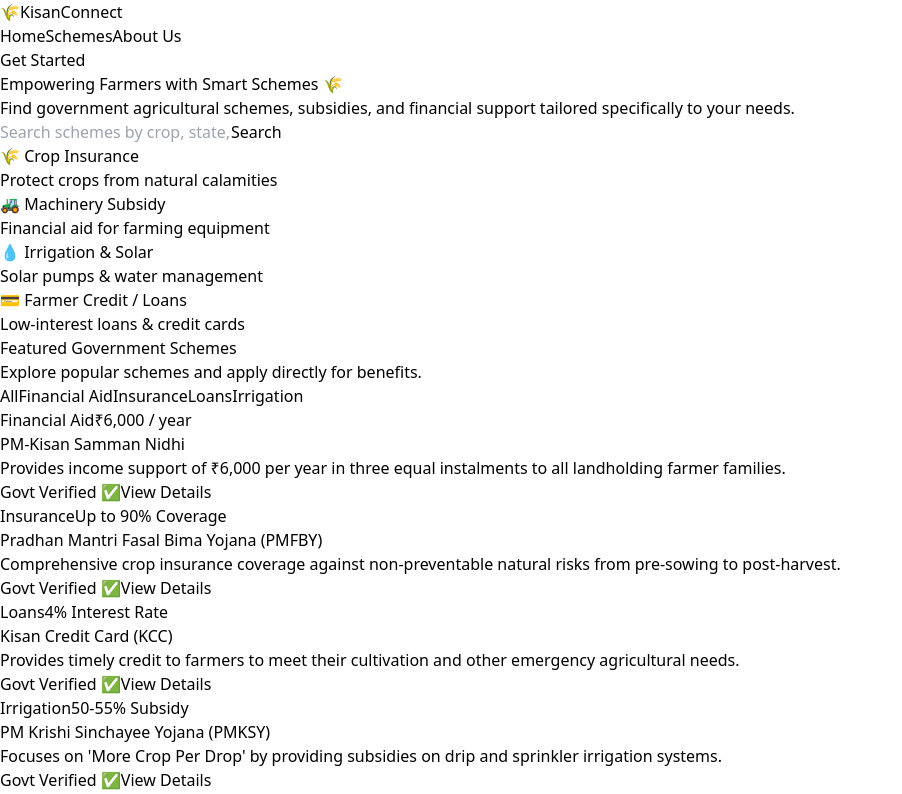
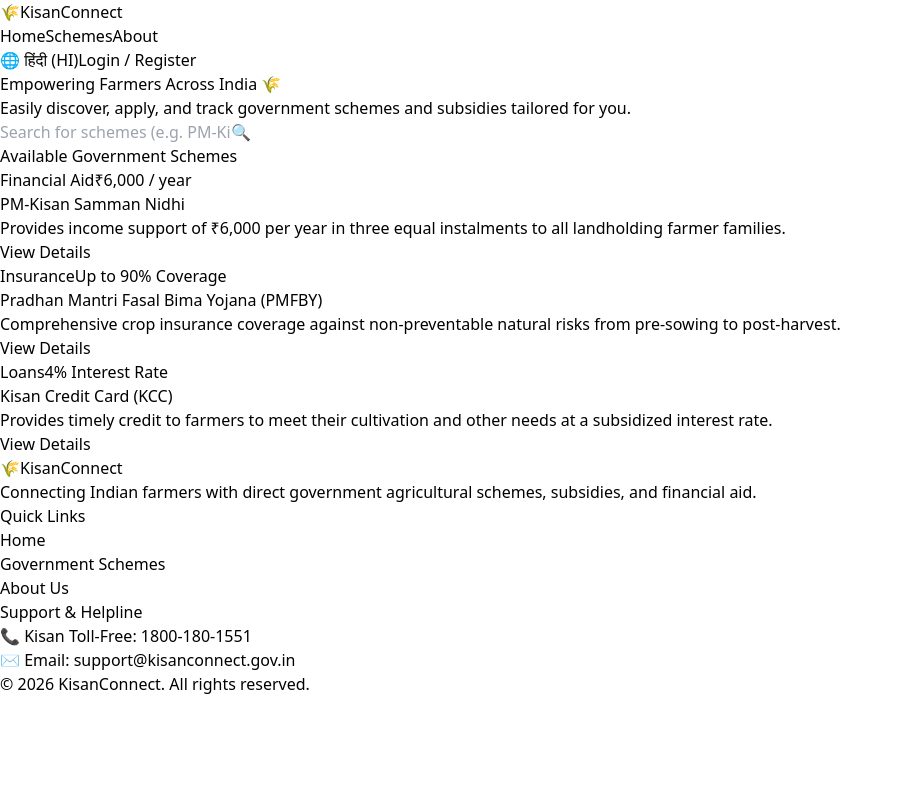
Before and after one commit to chikolavosaki-sys/KISSANCONNECT, a React (Vite) app in the folder frontend/: page / in a window 1280 px wide. Shown: the top 794 px of the page, without its empty margins (0-902 px from the left). Built offline with nearby package versions, Linux system fonts and the light colour scheme.

Commit message:
Add Language Switcher for Hindi and English support

```diff
--- a/frontend/src/App.jsx
+++ b/frontend/src/App.jsx
@@ -3,19 +3,20 @@ import Navbar from './components/Navbar';
 import Hero from './components/Hero';
 import SchemesList from './components/SchemesList';
 import Footer from './components/Footer';
+import { LanguageProvider } from './context/LanguageContext';
 
 function App() {
   return (
-    <div className="min-h-screen bg-gray-50 flex flex-col justify-between">
-      <div>
+    <LanguageProvider>
+      <div className="min-h-screen bg-slate-50 flex flex-col font-sans">
         <Navbar />
-        <main>
+        <main className="flex-grow">
           <Hero />
           <SchemesList />
         </main>
+        <Footer />
       </div>
-      <Footer />
-    </div>
+    </LanguageProvider>
   );
 }
 
--- a/frontend/src/components/Navbar.jsx
+++ b/frontend/src/components/Navbar.jsx
@@ -1,38 +1,49 @@
-import React from 'react';
+import React, { useState } from 'react';
+import AuthModal from './AuthModal';
+import { useLanguage } from '../context/LanguageContext';
 
 const Navbar = () => {
+  const [isAuthOpen, setIsAuthOpen] = useState(false);
+  const { lang, toggleLanguage, t } = useLanguage();
+
   return (
-    <nav className="bg-emerald-800 text-white shadow-md">
+    <>
+      <nav className="bg-white shadow-sm border-b sticky top-0 z-40">
         <div className="max-w-7xl mx-auto px-4 sm:px-6 lg:px-8">
-        <div className="flex items-center justify-between h-16">
-          {/* Logo */}
-          <div className="flex items-center space-x-2 cursor-pointer">
+          <div className="flex justify-between h-16 items-center">
+            <div className="flex items-center space-x-2">
               <span className="text-2xl">🌾</span>
-            <span className="font-bold text-xl tracking-wide">KisanConnect</span>
+              <span className="font-bold text-xl text-emerald-800">KisanConnect</span>
             </div>
 
-          {/* Navigation Links */}
             <div className="hidden md:flex items-center space-x-8">
-            <a href="#home" className="hover:text-emerald-200 transition duration-150">
-              Home
-            </a>
-            <a href="#schemes" className="hover:text-emerald-200 transition duration-150">
-              Schemes
-            </a>
-            <a href="#about" className="hover:text-emerald-200 transition duration-150">
-              About Us
-            </a>
+              <a href="#home" className="text-gray-700 hover:text-emerald-600 font-medium text-sm">{t.navHome}</a>
+              <a href="#schemes" className="text-gray-700 hover:text-emerald-600 font-medium text-sm">{t.navSchemes}</a>
+              <a href="#about" className="text-gray-700 hover:text-emerald-600 font-medium text-sm">{t.navAbout}</a>
             </div>
 
-          {/* Action Button */}
-          <div>
-            <button className="bg-emerald-500 hover:bg-emerald-600 text-white font-medium px-4 py-2 rounded-lg shadow transition duration-200">
-              Get Started
+            <div className="flex items-center space-x-3">
+              {/* Language Switch Button */}
+              <button
+                onClick={toggleLanguage}
+                className="bg-gray-100 hover:bg-gray-200 text-gray-800 text-xs px-3 py-1.5 rounded-full font-semibold flex items-center gap-1 border transition cursor-pointer"
+              >
+                🌐 {lang === 'en' ? 'हिंदी (HI)' : 'English (EN)'}
+              </button>
+
+              <button
+                onClick={() => setIsAuthOpen(true)}
+                className="bg-emerald-600 hover:bg-emerald-700 text-white px-4 py-2 rounded-lg text-sm font-medium transition duration-200"
+              >
+                {t.loginBtn}
               </button>
             </div>
           </div>
         </div>
       </nav>
+
+      <AuthModal isOpen={isAuthOpen} onClose={() => setIsAuthOpen(false)} />
+    </>
   );
 };
 
--- a/frontend/src/components/SchemesList.jsx
+++ b/frontend/src/components/SchemesList.jsx
@@ -1,165 +1,63 @@
-import React, { useState } from 'react';
+import React from 'react';
+import { useLanguage } from '../context/LanguageContext';
 
-const schemesData = [
+const SchemesList = () => {
+  const { t } = useLanguage();
+
+  const schemes = [
     {
       id: 1,
       title: "PM-Kisan Samman Nidhi",
       category: "Financial Aid",
-    description: "Provides income support of ₹6,000 per year in three equal instalments to all landholding farmer families.",
-    benefit: "₹6,000 / year",
-    badgeColor: "bg-blue-100 text-blue-800",
-    eligibility: "Small and marginal farmers holding cultivable land up to 2 hectares.",
-    documents: ["Aadhaar Card", "Land Ownership Papers", "Bank Account Details"]
+      desc: "Provides income support of ₹6,000 per year in three equal instalments to all landholding farmer families.",
+      badge: "₹6,000 / year"
     },
     {
       id: 2,
       title: "Pradhan Mantri Fasal Bima Yojana (PMFBY)",
       category: "Insurance",
-    description: "Comprehensive crop insurance coverage against non-preventable natural risks from pre-sowing to post-harvest.",
-    benefit: "Up to 90% Coverage",
-    badgeColor: "bg-purple-100 text-purple-800",
-    eligibility: "All farmers growing notified crops in notified areas including sharecroppers.",
-    documents: ["Land Revenue Receipt", "Sowing Certificate", "Bank Passbook", "Aadhaar Card"]
+      desc: "Comprehensive crop insurance coverage against non-preventable natural risks from pre-sowing to post-harvest.",
+      badge: "Up to 90% Coverage"
     },
     {
       id: 3,
       title: "Kisan Credit Card (KCC)",
       category: "Loans",
-    description: "Provides timely credit to farmers to meet their cultivation and other emergency agricultural needs.",
-    benefit: "4% Interest Rate",
-    badgeColor: "bg-green-100 text-green-800",
-    eligibility: "Farmers - individual/joint borrowers, tenant farmers, and self-help groups.",
-    documents: ["Identity Proof", "Address Proof", "Land Ownership Documents"]
-  },
-  {
-    id: 4,
-    title: "PM Krishi Sinchayee Yojana (PMKSY)",
-    category: "Irrigation",
-    description: "Focuses on 'More Crop Per Drop' by providing subsidies on drip and sprinkler irrigation systems.",
-    benefit: "50-55% Subsidy",
-    badgeColor: "bg-yellow-100 text-yellow-800",
-    eligibility: "Farmers owning land or having land under lease for at least 7 years.",
-    documents: ["Land Records", "Water Source Availability Proof", "Bank Account Details"]
-  },
+      desc: "Provides timely credit to farmers to meet their cultivation and other needs at a subsidized interest rate.",
+      badge: "4% Interest Rate"
+    }
   ];
 
-const categories = ["All", "Financial Aid", "Insurance", "Loans", "Irrigation"];
-
-const SchemesList = () => {
-  const [selectedCategory, setSelectedCategory] = useState("All");
-  const [selectedScheme, setSelectedScheme] = useState(null);
-
-  const filteredSchemes = selectedCategory === "All"
-    ? schemesData
-    : schemesData.filter((scheme) => scheme.category === selectedCategory);
-
   return (
-    <section id="schemes" className="max-w-7xl mx-auto px-4 sm:px-6 lg:px-8 py-10">
-      <div className="text-center mb-8">
-        <h2 className="text-3xl font-extrabold text-gray-900">Featured Government Schemes</h2>
-        <p className="mt-2 text-gray-600">Explore popular schemes and apply directly for benefits.</p>
+    <section id="schemes" className="max-w-7xl mx-auto px-4 sm:px-6 lg:px-8 py-12">
+      <div className="text-center mb-10">
+        <h2 className="text-2xl sm:text-3xl font-bold text-gray-900">
+          {t.schemesHeader}
+        </h2>
       </div>
 
-      {/* Category Filter Tabs */}
-      <div className="flex flex-wrap justify-center gap-2 mb-8">
-        {categories.map((cat) => (
-          <button
-            key={cat}
-            onClick={() => setSelectedCategory(cat)}
-            className={`px-4 py-2 rounded-full text-sm font-medium transition duration-200 ${
-              selectedCategory === cat
-                ? "bg-emerald-700 text-white shadow"
-                : "bg-gray-200 text-gray-700 hover:bg-gray-300"
-            }`}
-          >
-            {cat}
-          </button>
-        ))}
+      <div className="grid grid-cols-1 md:grid-cols-2 lg:grid-cols-3 gap-6">
+        {schemes.map((scheme) => (
+          <div key={scheme.id} className="bg-white rounded-xl border border-gray-200 p-6 shadow-sm hover:shadow-md transition flex flex-col justify-between">
+            <div>
+              <div className="flex justify-between items-start mb-3">
+                <span className="text-xs font-semibold px-2.5 py-1 bg-emerald-50 text-emerald-700 rounded-full">
+                  {scheme.category}
+                </span>
+                <span className="text-xs font-bold text-emerald-800 bg-emerald-100 px-2 py-0.5 rounded">
+                  {scheme.badge}
+                </span>
+              </div>
+              <h3 className="text-lg font-bold text-gray-900 mb-2">{scheme.title}</h3>
+              <p className="text-gray-600 text-sm mb-4 line-clamp-3">{scheme.desc}</p>
             </div>
 
-      {/* Scheme Cards Grid */}
-      <div className="grid grid-cols-1 md:grid-cols-2 lg:grid-cols-2 gap-6">
-        {filteredSchemes.map((scheme) => (
-          <div
-            key={scheme.id}
-            className="bg-white p-6 rounded-2xl shadow-sm border border-gray-100 flex flex-col justify-between hover:shadow-md transition duration-200"
-          >
-            <div>
-              <div className="flex justify-between items-start mb-3">
-                <span className={`px-3 py-1 rounded-full text-xs font-semibold ${scheme.badgeColor}`}>
-                  {scheme.category}
-                </span>
-                <span className="text-xs font-bold text-emerald-600 bg-emerald-50 px-2 py-1 rounded">
-                  {scheme.benefit}
-                </span>
-              </div>
-              <h3 className="text-xl font-bold text-gray-900 mb-2">{scheme.title}</h3>
-              <p className="text-gray-600 text-sm leading-relaxed mb-4">{scheme.description}</p>
-            </div>
-
-            <div className="pt-4 border-t border-gray-100 flex justify-between items-center">
-              <span className="text-xs text-gray-400">Govt Verified ✅</span>
-              <button
-                onClick={() => setSelectedScheme(scheme)}
-                className="bg-emerald-600 hover:bg-emerald-700 text-white text-sm font-medium px-4 py-2 rounded-lg transition duration-200"
-              >
-                View Details
+            <button className="w-full bg-emerald-600 hover:bg-emerald-700 text-white font-medium py-2 rounded-lg text-sm transition mt-2">
+              {t.viewDetails}
             </button>
-            </div>
           </div>
         ))}
       </div>
-
-      {/* Scheme Details Modal */}
-      {selectedScheme && (
-        <div className="fixed inset-0 bg-black/50 flex items-center justify-center p-4 z-50">
-          <div className="bg-white rounded-2xl max-w-lg w-full p-6 relative shadow-2xl">
-            <button
-              onClick={() => setSelectedScheme(null)}
-              className="absolute top-4 right-4 text-gray-400 hover:text-gray-600 font-bold text-xl"
-            >
-              ✕
-            </button>
-
-            <span className={`inline-block px-3 py-1 rounded-full text-xs font-semibold mb-3 ${selectedScheme.badgeColor}`}>
-              {selectedScheme.category}
-            </span>
-            <h3 className="text-2xl font-bold text-gray-900 mb-2">{selectedScheme.title}</h3>
-            <p className="text-gray-600 text-sm mb-4">{selectedScheme.description}</p>
-
-            <div className="space-y-3 border-t pt-4">
-              <div>
-                <h4 className="font-semibold text-gray-800 text-sm">Eligibility Criteria:</h4>
-                <p className="text-sm text-gray-600">{selectedScheme.eligibility}</p>
-              </div>
-
-              <div>
-                <h4 className="font-semibold text-gray-800 text-sm">Required Documents:</h4>
-                <ul className="list-disc list-inside text-sm text-gray-600 mt-1">
-                  {selectedScheme.documents.map((doc, i) => (
-                    <li key={i}>{doc}</li>
-                  ))}
-                </ul>
-              </div>
-            </div>
-
-            <div className="mt-6 flex justify-end gap-3">
-              <button
-                onClick={() => setSelectedScheme(null)}
-                className="px-4 py-2 bg-gray-100 text-gray-700 rounded-lg font-medium hover:bg-gray-200 text-sm"
-              >
-                Close
-              </button>
-              <button
-                onClick={() => alert("Redirecting to Portal...")}
-                className="px-4 py-2 bg-emerald-600 text-white rounded-lg font-medium hover:bg-emerald-700 text-sm"
-              >
-                Apply Now
-              </button>
-            </div>
-          </div>
-        </div>
-      )}
     </section>
   );
 };
--- a/frontend/src/components/hero.jsx
+++ b/frontend/src/components/hero.jsx
@@ -1,48 +1,30 @@
 import React from 'react';
+import { useLanguage } from '../context/LanguageContext';
 
 const Hero = () => {
-  const categories = [
-    { title: '🌾 Crop Insurance', desc: 'Protect crops from natural calamities' },
-    { title: '🚜 Machinery Subsidy', desc: 'Financial aid for farming equipment' },
-    { title: '💧 Irrigation & Solar', desc: 'Solar pumps & water management' },
-    { title: '💳 Farmer Credit / Loans', desc: 'Low-interest loans & credit cards' },
-  ];
+  const { t } = useLanguage();
 
   return (
-    <section className="max-w-7xl mx-auto px-4 sm:px-6 lg:px-8 py-12 text-center">
-      {/* Title Section */}
-      <h1 className="text-4xl sm:text-5xl font-extrabold text-gray-900 leading-tight">
-        Empowering Farmers with <span className="text-emerald-700">Smart Schemes</span> 🌾
+    <div className="bg-emerald-800 text-white py-16 px-4 sm:px-6 lg:px-8 text-center relative overflow-hidden">
+      <div className="max-w-3xl mx-auto relative z-10">
+        <h1 className="text-3xl sm:text-5xl font-extrabold tracking-tight mb-4">
+          {t.heroTitle}
         </h1>
-      <p className="mt-4 text-lg text-gray-600 max-w-2xl mx-auto">
-        Find government agricultural schemes, subsidies, and financial support tailored specifically to your needs.
+        <p className="text-emerald-100 text-base sm:text-lg mb-8 max-w-2xl mx-auto">
+          {t.heroSubtitle}
         </p>
-
-      {/* Search Bar */}
-      <div className="mt-8 max-w-xl mx-auto flex items-center bg-white rounded-xl shadow-md border border-gray-200 p-2">
+        <div className="flex max-w-md mx-auto bg-white rounded-lg p-1.5 shadow-lg">
           <input
             type="text"
-          placeholder="Search schemes by crop, state, or benefit..."
-          className="w-full px-4 py-2 text-gray-700 outline-none rounded-l-xl"
+            placeholder={t.searchPlaceholder}
+            className="w-full px-4 py-2 text-gray-800 focus:outline-none text-sm"
           />
-        <button className="bg-emerald-600 hover:bg-emerald-700 text-white font-semibold px-6 py-2.5 rounded-lg transition duration-200">
-          Search
+          <button className="bg-emerald-600 hover:bg-emerald-700 text-white px-5 py-2 rounded-md font-medium text-sm transition">
+            🔍
           </button>
         </div>
-
-      {/* Category Cards */}
-      <div className="mt-14 grid grid-cols-1 sm:grid-cols-2 lg:grid-cols-4 gap-6">
-        {categories.map((cat, idx) => (
-          <div
-            key={idx}
-            className="p-6 bg-white rounded-xl border border-gray-100 shadow-sm hover:shadow-md hover:-translate-y-1 transition duration-200 cursor-pointer text-left"
-          >
-            <h3 className="text-lg font-bold text-gray-800">{cat.title}</h3>
-            <p className="mt-2 text-sm text-gray-500">{cat.desc}</p>
       </div>
-        ))}
     </div>
-    </section>
   );
 };
 
--- /dev/null
+++ b/frontend/src/context/LanguageContext.jsx
@@ -0,0 +1,48 @@
+import React, { createContext, useState, useContext } from 'react';
+
+const LanguageContext = createContext();
+
+export const translations = {
+  en: {
+    navHome: "Home",
+    navSchemes: "Schemes",
+    navAbout: "About",
+    loginBtn: "Login / Register",
+    heroTitle: "Empowering Farmers Across India 🌾",
+    heroSubtitle: "Easily discover, apply, and track government schemes and subsidies tailored for you.",
+    searchPlaceholder: "Search for schemes (e.g. PM-Kisan, Irrigation)...",
+    schemesHeader: "Available Government Schemes",
+    viewDetails: "View Details",
+    applyNow: "Apply Now"
+  },
+  hi: {
+    navHome: "मुख्य पृष्ठ",
+    navSchemes: "योजनाएं",
+    navAbout: "हमारे बारे में",
+    loginBtn: "लॉगिन / रजिस्टर",
+    heroTitle: "भारत भर के किसानों का सशक्तिकरण 🌾",
+    heroSubtitle: "अपने लिए उपयुक्त सरकारी योजनाओं और सब्सिडी को आसानी से खोजें और लागू करें।",
+    searchPlaceholder: "योजनाएं खोजें (जैसे पीएम-किसान, सिंचाई)...",
+    schemesHeader: "उपलब्ध सरकारी योजनाएं",
+    viewDetails: "विवरण देखें",
+    applyNow: "अभी आवेदन करें"
+  }
+};
+
+export const LanguageProvider = ({ children }) => {
+  const [lang, setLang] = useState('en');
+
+  const toggleLanguage = () => {
+    setLang((prev) => (prev === 'en' ? 'hi' : 'en'));
+  };
+
+  const t = translations[lang];
+
+  return (
+    <LanguageContext.Provider value={{ lang, toggleLanguage, t }}>
+      {children}
+    </LanguageContext.Provider>
+  );
+};
+
+export const useLanguage = () => useContext(LanguageContext);
```
Lines whose indentation alone changed are shown as unchanged.
